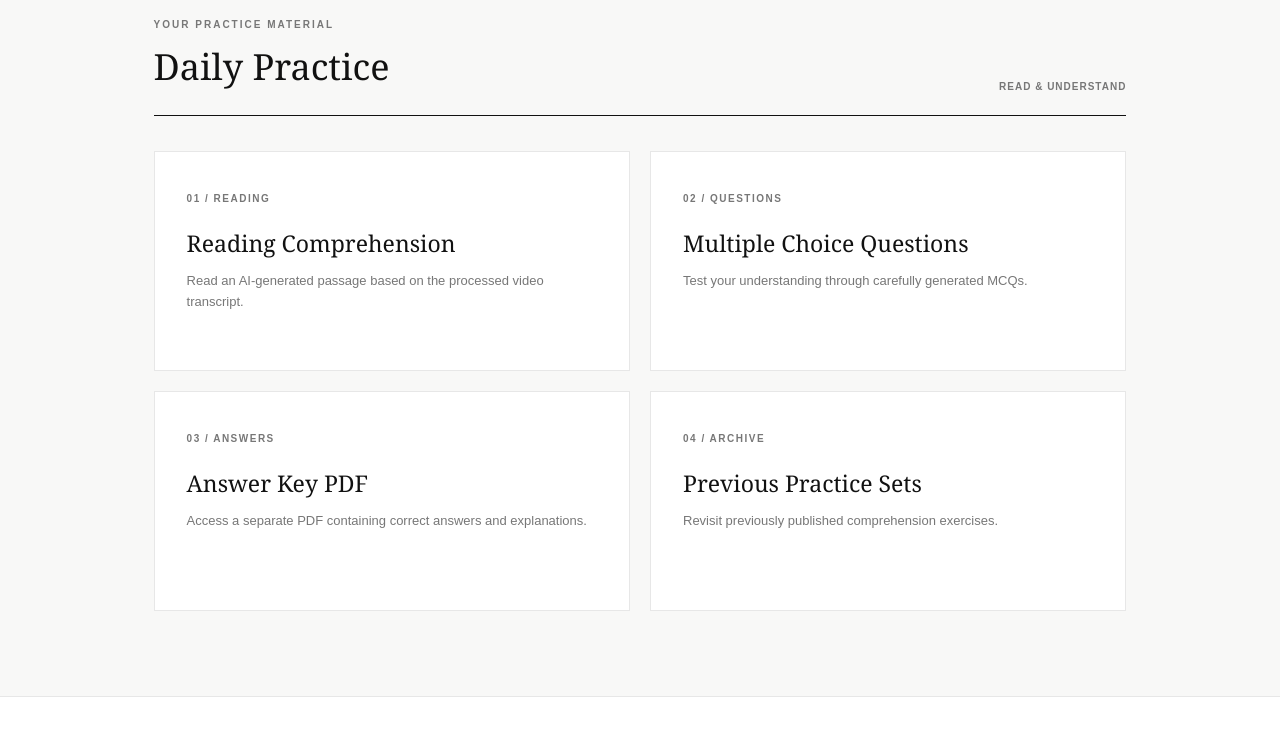
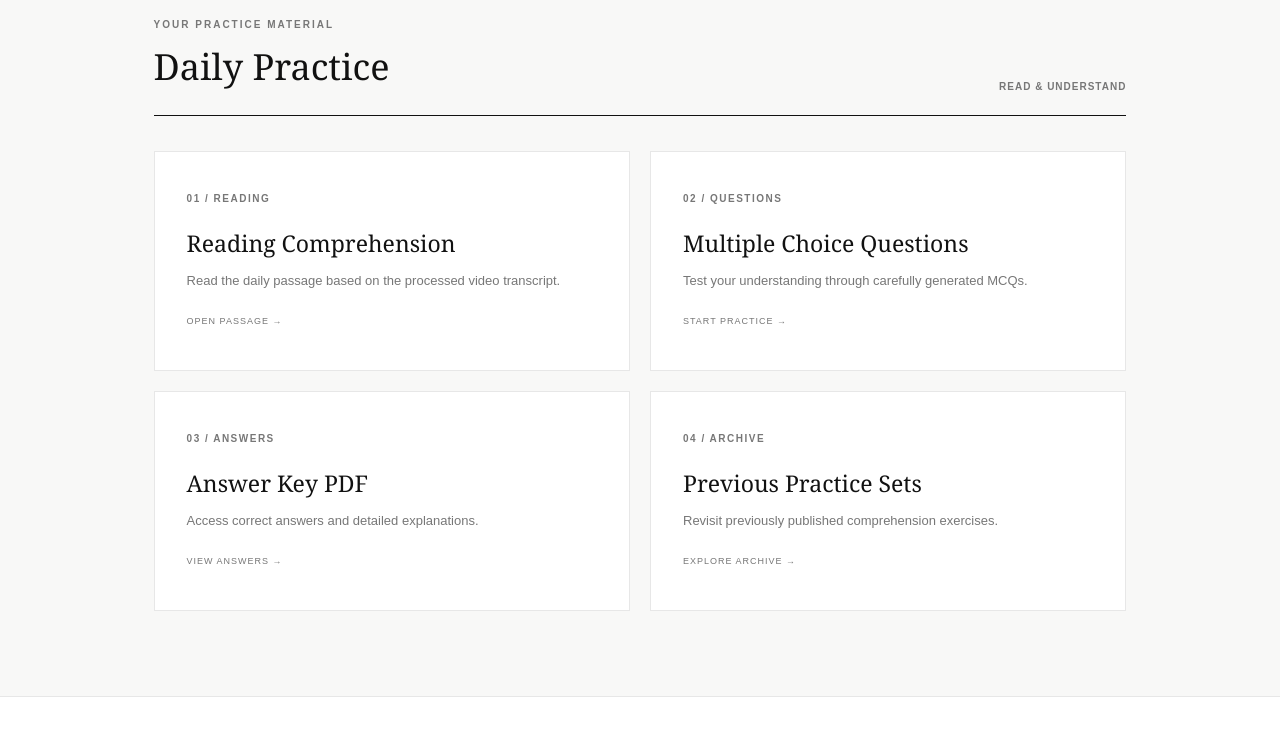
Before and after one commit to t8854577-cell/OurPin, a plain HTML site: page analysis.html in a window 1280 px wide. Shown: the part 1321-2050 px from the top of the page. Drawn offline with Linux system fonts and the light colour scheme.

Commit message:
Update analysis.html

```diff
--- a/analysis.html
+++ b/analysis.html
@@ -90,47 +90,38 @@
                 <span class="section-label">READ & UNDERSTAND</span>
             </div>
 
+
 <div class="news-container">
 
-                <article class="news-card">
+    <a class="news-card" href="article.html?id=adda247#passage-section">
         <span class="category">01 / READING</span>
         <h3>Reading Comprehension</h3>
-                    <p>
-                        Read an AI-generated passage based on
-                        the processed video transcript.
-                    </p>
-                </article>
+        <p>Read the daily passage based on the processed video transcript.</p>
+        <span class="read-time">OPEN PASSAGE →</span>
+    </a>
 
-                <article class="news-card">
+    <a class="news-card" href="article.html?id=adda247#questions-section">
         <span class="category">02 / QUESTIONS</span>
         <h3>Multiple Choice Questions</h3>
-                    <p>
-                        Test your understanding through
-                        carefully generated MCQs.
-                    </p>
-                </article>
+        <p>Test your understanding through carefully generated MCQs.</p>
+        <span class="read-time">START PRACTICE →</span>
+    </a>
 
-                <article class="news-card">
+    <a class="news-card" href="answer-key.html?id=adda247">
         <span class="category">03 / ANSWERS</span>
         <h3>Answer Key PDF</h3>
-                    <p>
-                        Access a separate PDF containing
-                        correct answers and explanations.
-                    </p>
-                </article>
+        <p>Access correct answers and detailed explanations.</p>
+        <span class="read-time">VIEW ANSWERS →</span>
+    </a>
 
-                <article class="news-card">
+    <a class="news-card" href="#archive">
         <span class="category">04 / ARCHIVE</span>
         <h3>Previous Practice Sets</h3>
-                    <p>
-                        Revisit previously published
-                        comprehension exercises.
-                    </p>
-                </article>
+        <p>Revisit previously published comprehension exercises.</p>
+        <span class="read-time">EXPLORE ARCHIVE →</span>
+    </a>
 
 </div>
-
-        </section>
 
     </main>
 
```
Lines whose indentation alone changed are shown as unchanged.
